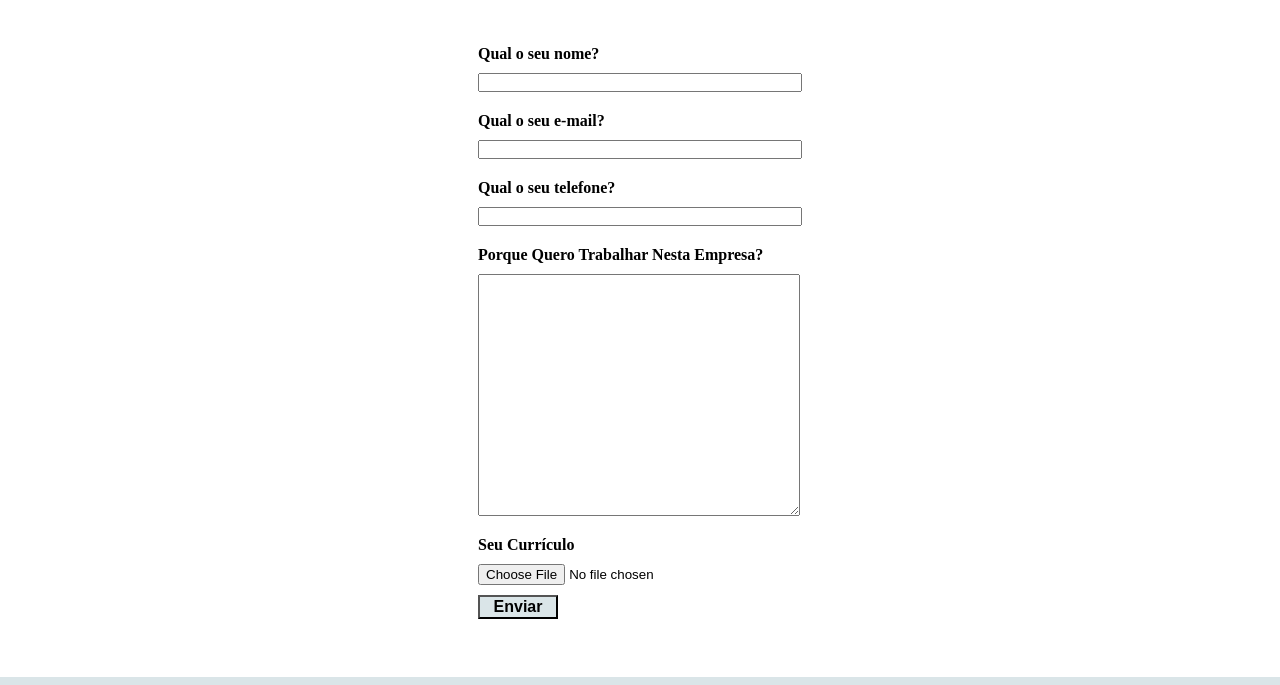
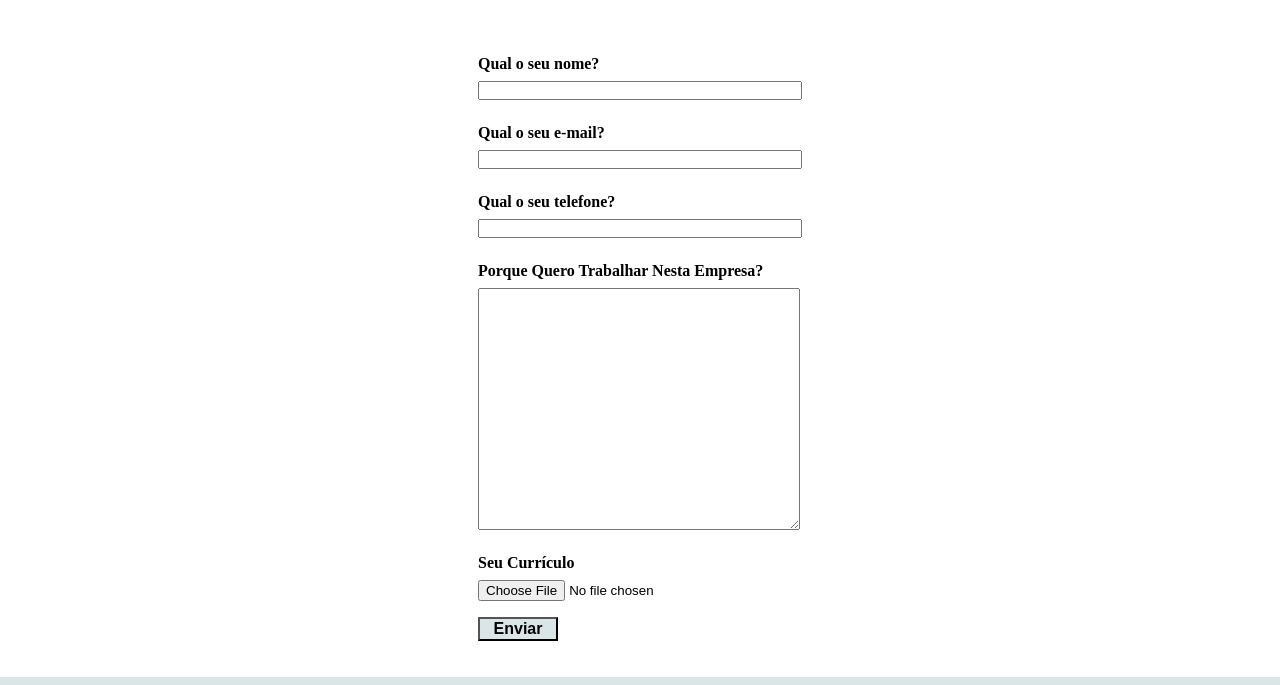
Before and after one commit to future4code/4Comfort, a plain HTML site: page trabalhe-conosco.html in a window 1280 px wide. Shown: the part 63-748 px from the top of the page. Drawn offline with Linux system fonts and the light colour scheme.

Commit message:
Mudando unidades

```diff
--- a/trabalhe-conosco.css
+++ b/trabalhe-conosco.css
@@ -60,17 +60,17 @@
 .container {
     display: flex;
     justify-content: center;
-    padding: 10px;
+    padding: 2vh;
 }
 
 .formulario {
     display: flex;
     flex-direction: column;
-    margin: 10px;
+    margin: 2vh;
 }
 
 .formulario label {
-    margin: 10px 0;
+    margin: 1vh 0;
     font-size: 2vh;
     font-weight: bold;
 }
```
